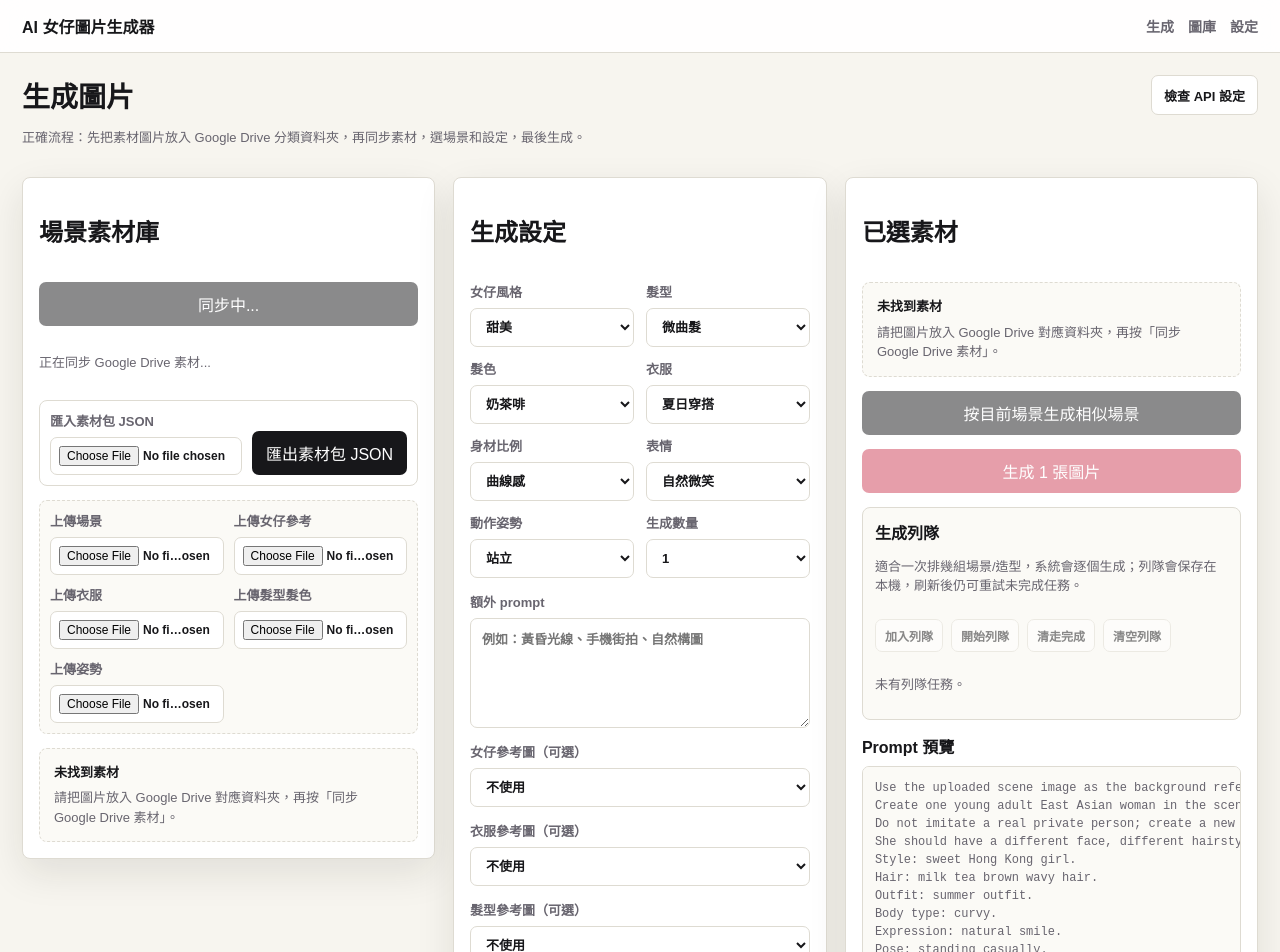
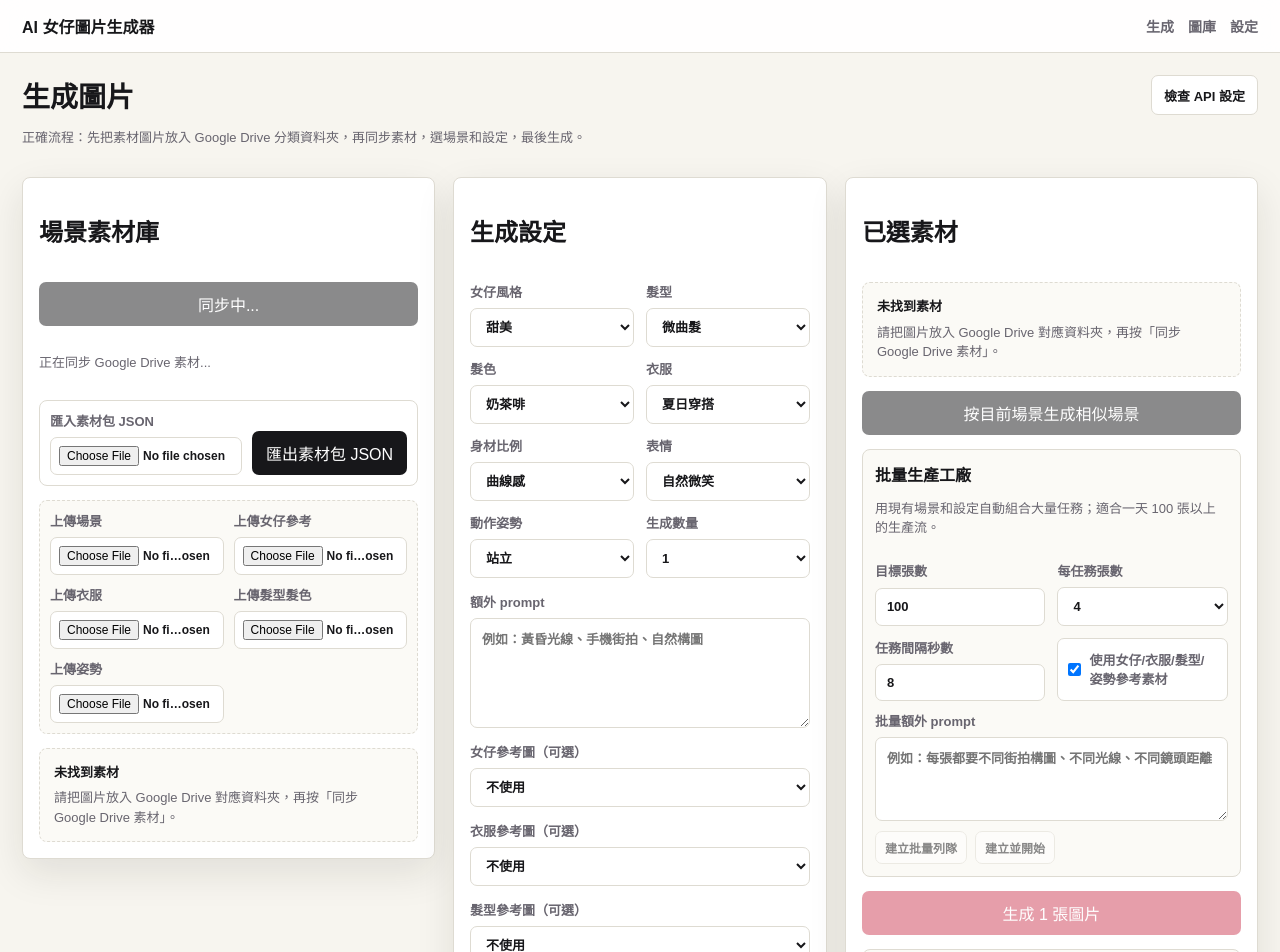
Before and after one commit to PANDORASPA/hkkeke, a Next.js app: page /generate in a window 1280 px wide. Shown: the top 952 px of the page. Built offline with nearby package versions, Linux system fonts and the light colour scheme.

Commit message:
Add batch production factory

```diff
--- a/app/generate/page.tsx
+++ b/app/generate/page.tsx
@@ -80,6 +80,13 @@ export default function GeneratePage() {
     expression: "natural smile",
     pose: "standing",
     count: "1",
+    extraPrompt: ""
+  });
+  const [factory, setFactory] = useState({
+    targetImages: "100",
+    imagesPerJob: "4",
+    queueDelaySeconds: "8",
+    useReferenceAssets: true,
     extraPrompt: ""
   });
   const [generating, setGenerating] = useState(false);
@@ -202,6 +209,64 @@ export default function GeneratePage() {
     [assets, selectedScene, selectedGirl, selectedOutfitAsset, selectedHairAsset, selectedPoseAsset]
   );
 
+  function buildPayloadFromAssets(input: {
+    scene: DriveAsset;
+    girl?: DriveAsset;
+    outfitAsset?: DriveAsset;
+    hairAsset?: DriveAsset;
+    poseAsset?: DriveAsset;
+    girlStyle: string;
+    hairStyle: string;
+    hairColor: string;
+    outfit: string;
+    bodyType: string;
+    expression: string;
+    pose: string;
+    count: 1 | 2 | 4;
+    extraPrompt?: string;
+  }) {
+    const builtPayload: GeneratePayload = {
+      sceneAssetId: input.scene.id || input.scene.google_drive_file_id,
+      sceneDataUrl: input.scene.data_url || undefined,
+      sceneFileName: input.scene.file_name || undefined,
+      girlReferenceAssetId: input.girl?.id || undefined,
+      girlReferenceDataUrl: input.girl?.data_url || undefined,
+      girlReferenceFileName: input.girl?.file_name || undefined,
+      outfitAssetId: input.outfitAsset?.id || undefined,
+      outfitDataUrl: input.outfitAsset?.data_url || undefined,
+      outfitFileName: input.outfitAsset?.file_name || undefined,
+      hairAssetId: input.hairAsset?.id || undefined,
+      hairDataUrl: input.hairAsset?.data_url || undefined,
+      hairFileName: input.hairAsset?.file_name || undefined,
+      poseAssetId: input.poseAsset?.id || undefined,
+      poseDataUrl: input.poseAsset?.data_url || undefined,
+      poseFileName: input.poseAsset?.file_name || undefined,
+      girlStyle: input.girlStyle,
+      hairStyle: input.hairStyle,
+      hairColor: input.hairColor,
+      outfit: input.outfit,
+      bodyType: input.bodyType,
+      expression: input.expression,
+      pose: input.pose,
+      extraPrompt: input.extraPrompt,
+      count: input.count
+    };
+    const builtAssets = [input.scene, input.girl, input.outfitAsset, input.hairAsset, input.poseAsset].filter(Boolean) as DriveAsset[];
+    return { payload: builtPayload, assets: builtAssets };
+  }
+
+  function makeQueueJob(input: { label: string; payload: GeneratePayload; assets: DriveAsset[]; message?: string }): QueueJob {
+    return {
+      id: crypto.randomUUID(),
+      label: input.label,
+      payload: input.payload,
+      assets: input.assets,
+      status: "pending",
+      message: input.message || "等待生成",
+      createdAt: new Date().toISOString()
+    };
+  }
+
   function updateQueue(updater: (current: QueueJob[]) => QueueJob[]) {
     const next = updater(queueRef.current);
     queueRef.current = next;
@@ -253,17 +318,77 @@ export default function GeneratePage() {
     }
     const scene = assets.scene.find((asset) => asset.id === selectedScene);
     const sceneLabel = sceneVariation ? "相似場景" : scene ? assetName(scene) : "未命名場景";
-    const job: QueueJob = {
-      id: crypto.randomUUID(),
+    const job = makeQueueJob({
       label: `${sceneLabel} / ${label(form.girlStyle)} / ${label(form.outfit)} / ${form.count} 張`,
       payload: { ...payload },
-      assets: [...selectedAssets],
-      status: "pending",
-      message: "等待生成",
-      createdAt: new Date().toISOString()
-    };
+      assets: [...selectedAssets]
+    });
     updateQueue((current) => [job, ...current]);
     setStatus("已加入列隊。你可以繼續改設定再加入下一個任務。");
+  }
+
+  function enqueueFactoryBatch(autoStart = false) {
+    const scenes = assets.scene;
+    if (!scenes.length) {
+      setStatus("批量生產需要至少一張場景圖。請先同步 Google Drive 素材或上傳本地場景。");
+      return;
+    }
+
+    const targetImages = clampNumber(Number(factory.targetImages), 1, 500);
+    const preferredCount = normalizeCount(Number(factory.imagesPerJob));
+    const jobs: QueueJob[] = [];
+    let remaining = targetImages;
+    let index = 0;
+
+    while (remaining > 0) {
+      const count = normalizeCount(Math.min(preferredCount, remaining));
+      const scene = scenes[index % scenes.length];
+      const girl = factory.useReferenceAssets ? pickOptional(assets.girl, index) : undefined;
+      const outfitAsset = factory.useReferenceAssets ? pickOptional(assets.outfit, index + 1) : undefined;
+      const hairAsset = factory.useReferenceAssets ? pickOptional(assets.hair, index + 2) : undefined;
+      const poseAsset = factory.useReferenceAssets ? pickOptional(assets.pose, index + 3) : undefined;
+      const girlStyle = GIRL_STYLES[index % GIRL_STYLES.length];
+      const hairStyle = HAIR_STYLES[(index * 2 + 1) % HAIR_STYLES.length];
+      const hairColor = HAIR_COLORS[(index * 3 + 2) % HAIR_COLORS.length];
+      const outfit = OUTFITS[(index * 5 + 1) % OUTFITS.length];
+      const bodyType = BODY_TYPES[(index * 7 + 3) % BODY_TYPES.length];
+      const expression = EXPRESSIONS[(index * 2 + 4) % EXPRESSIONS.length];
+      const pose = POSES[(index * 3 + 1) % POSES.length];
+      const extraPrompt = [form.extraPrompt, factory.extraPrompt, `Batch production variation ${index + 1}: keep this result visually distinct from the previous generated images.`]
+        .filter((value) => value.trim())
+        .join("\n");
+
+      const built = buildPayloadFromAssets({
+        scene,
+        girl,
+        outfitAsset,
+        hairAsset,
+        poseAsset,
+        girlStyle,
+        hairStyle,
+        hairColor,
+        outfit,
+        bodyType,
+        expression,
+        pose,
+        count,
+        extraPrompt
+      });
+
+      jobs.push(makeQueueJob({
+        label: `批量 ${index + 1}: ${assetName(scene)} / ${label(girlStyle)} / ${label(outfit)} / ${count} 張`,
+        payload: built.payload,
+        assets: built.assets,
+        message: "批量生產等待生成"
+      }));
+
+      remaining -= count;
+      index += 1;
+    }
+
+    updateQueue((current) => [...jobs, ...current]);
+    setStatus(`已建立 ${jobs.length} 個批量任務，目標約 ${targetImages} 張。${autoStart ? "列隊即將開始。" : "可按「開始列隊」生產。"}`);
+    if (autoStart) window.setTimeout(() => void processQueue(), 50);
   }
 
   async function processQueue() {
@@ -284,6 +409,13 @@ export default function GeneratePage() {
               ? { ...item, status: "done", message: `完成 ${generated.images.length} 張。${generated.warning}`.trim(), results: generated.images }
               : item
           )));
+          if (queueRef.current.some((item) => item.status === "pending")) {
+            const seconds = clampNumber(Number(factory.queueDelaySeconds), 0, 120);
+            if (seconds > 0) {
+              setStatus(`上一個任務已完成，等待 ${seconds} 秒後繼續下一個任務。`);
+              await delay(seconds * 1000);
+            }
+          }
         } catch (error) {
           const message = error instanceof Error ? error.message : "生成失敗。";
           updateQueue((current) => current.map((item) => item.id === job.id ? { ...item, status: "failed", message } : item));
@@ -467,6 +599,69 @@ export default function GeneratePage() {
               </article>
             ) : null}
           </div>
+          <div className="factory-panel">
+            <div>
+              <strong>批量生產工廠</strong>
+              <p className="muted">用現有場景和設定自動組合大量任務；適合一天 100 張以上的生產流。</p>
+            </div>
+            <div className="controls-grid">
+              <label>
+                目標張數
+                <input
+                  type="number"
+                  min="1"
+                  max="500"
+                  value={factory.targetImages}
+                  onChange={(event) => setFactory({ ...factory, targetImages: event.target.value })}
+                />
+              </label>
+              <label>
+                每任務張數
+                <select
+                  value={factory.imagesPerJob}
+                  onChange={(event) => setFactory({ ...factory, imagesPerJob: event.target.value })}
+                >
+                  <option value="1">1</option>
+                  <option value="2">2</option>
+                  <option value="4">4</option>
+                </select>
+              </label>
+              <label>
+                任務間隔秒數
+                <input
+                  type="number"
+                  min="0"
+                  max="120"
+                  value={factory.queueDelaySeconds}
+                  onChange={(event) => setFactory({ ...factory, queueDelaySeconds: event.target.value })}
+                />
+              </label>
+              <label className="check-row">
+                <input
+                  type="checkbox"
+                  checked={factory.useReferenceAssets}
+                  onChange={(event) => setFactory({ ...factory, useReferenceAssets: event.target.checked })}
+                />
+                使用女仔/衣服/髮型/姿勢參考素材
+              </label>
+            </div>
+            <label>
+              批量額外 prompt
+              <textarea
+                value={factory.extraPrompt}
+                placeholder="例如：每張都要不同街拍構圖、不同光線、不同鏡頭距離"
+                onChange={(event) => setFactory({ ...factory, extraPrompt: event.target.value })}
+              />
+            </label>
+            <div className="card-actions">
+              <button type="button" onClick={() => enqueueFactoryBatch(false)} disabled={!assets.scene.length}>
+                建立批量列隊
+              </button>
+              <button type="button" onClick={() => enqueueFactoryBatch(true)} disabled={!assets.scene.length || queueRunning}>
+                建立並開始
+              </button>
+            </div>
+          </div>
           <button className="primary" onClick={generate} disabled={generating || !selectedScene}>
             {generating ? "生成中..." : `生成 ${form.count} 張圖片`}
           </button>
@@ -556,6 +751,25 @@ function queueStatusLabel(value: QueueJobStatus) {
   if (value === "running") return "生成中";
   if (value === "done") return "完成";
   return "失敗";
+}
+
+function clampNumber(value: number, min: number, max: number) {
+  if (!Number.isFinite(value)) return min;
+  return Math.min(max, Math.max(min, Math.floor(value)));
+}
+
+function normalizeCount(value: number): 1 | 2 | 4 {
+  if (value >= 4) return 4;
+  if (value >= 2) return 2;
+  return 1;
+}
+
+function pickOptional<T>(items: T[], index: number) {
+  return items.length ? items[index % items.length] : undefined;
+}
+
+function delay(ms: number) {
+  return new Promise((resolve) => window.setTimeout(resolve, ms));
 }
 
 function Select(props: { label: string; value: string; options: string[]; onChange: (value: string) => void }) {
--- a/app/globals.css
+++ b/app/globals.css
@@ -262,16 +262,38 @@ label {
 }
 
 .queue-panel,
-.queue-list {
+.queue-list,
+.factory-panel {
   display: grid;
   gap: 10px;
 }
 
-.queue-panel {
+.queue-panel,
+.factory-panel {
   padding: 12px;
   border: 1px solid var(--line);
   border-radius: 8px;
   background: var(--panel-soft);
+}
+
+.factory-panel textarea {
+  min-height: 84px;
+}
+
+.check-row {
+  display: flex;
+  align-items: center;
+  gap: 8px;
+  min-height: 40px;
+  padding: 9px 10px;
+  border: 1px solid var(--line);
+  border-radius: 7px;
+  background: #fff;
+}
+
+.check-row input {
+  width: auto;
+  margin: 0;
 }
 
 .queue-item {
--- a/lib/prompt.ts
+++ b/lib/prompt.ts
@@ -6,8 +6,8 @@ export type PromptReferences = {
   extras?: DriveAsset[];
 };
 
-// 參考圖會在 OpenAI Images Edits route 以 image[] 傳入；
-// 這裡同時把檔名/分類寫入 prompt，令模型更清楚每張參考圖用途。
+// 參考圖會在 OpenAI Images Edits route 以 image[] 傳入。
+// 這裡同時把檔名和分類寫入 prompt，令模型更清楚每張參考圖用途。
 export function buildPrompt(
   payload: GeneratePayload,
   references?: PromptReferences
```
